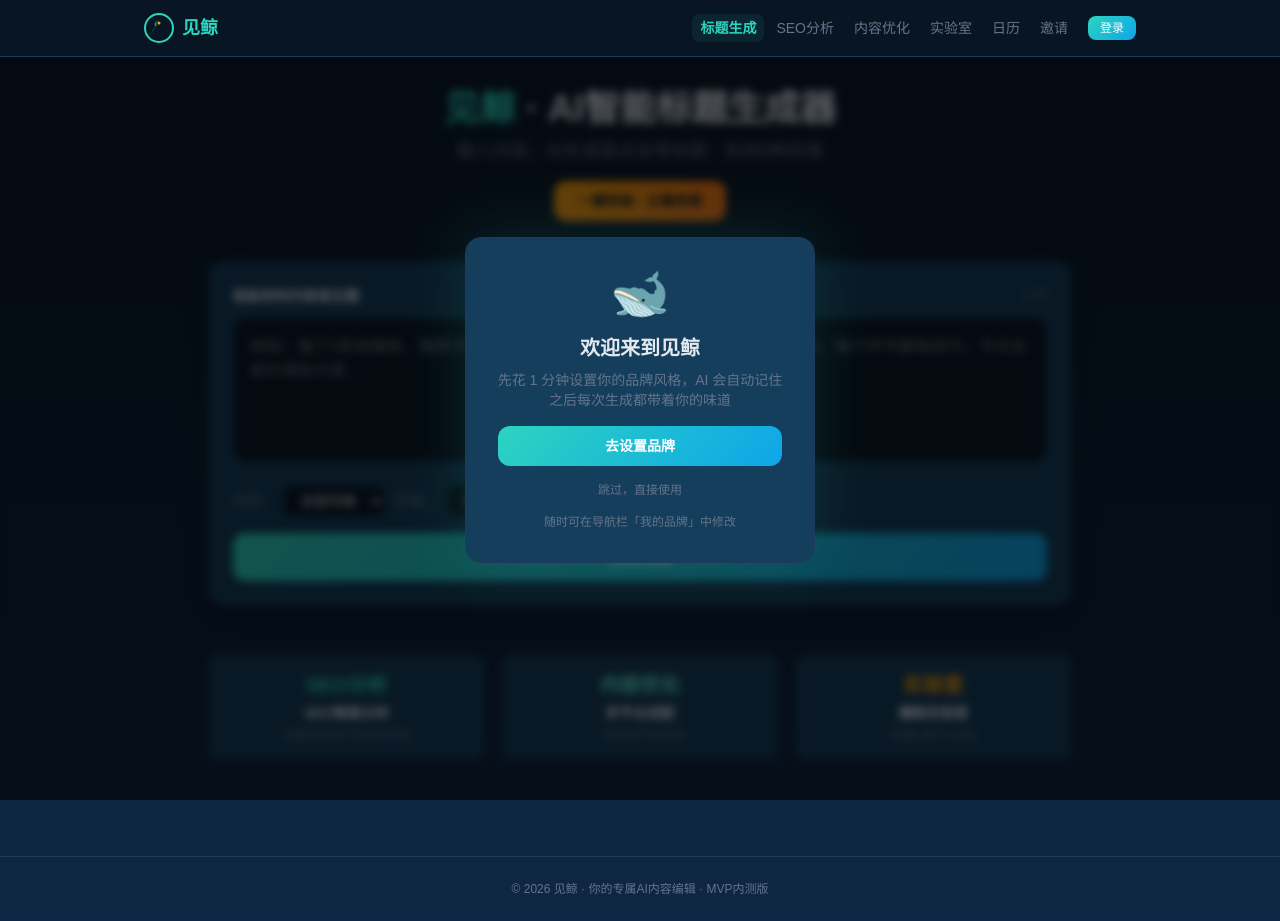
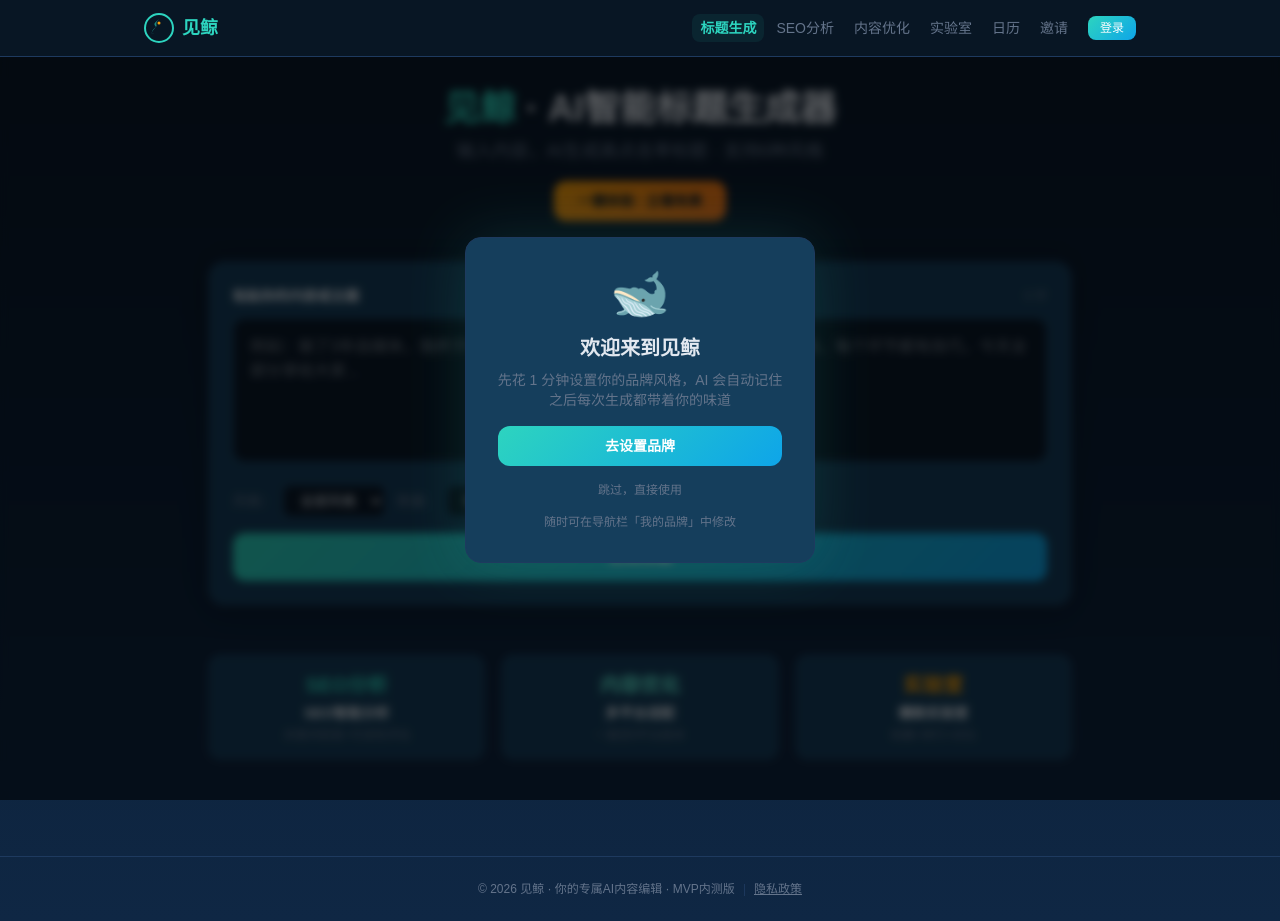
Before and after one commit to cgc-dlh/biling-ai, a Next.js app: page / in a window 1280 px wide. Built offline with nearby package versions, Linux system fonts and the light colour scheme.

Commit message:
chore: Footer加隐私政策链接

```diff
--- a/src/components/Footer.tsx
+++ b/src/components/Footer.tsx
@@ -1,3 +1,5 @@
+import Link from 'next/link';
+
 /**
  * 共享 Footer 组件
  */
@@ -5,6 +7,8 @@ export default function Footer() {
   return (
     <footer className="mt-16 py-6 text-center text-xs border-t" style={{ color: 'var(--muted)', borderColor: 'var(--border-subtle)' }}>
       © 2026 见鲸 · 你的专属AI内容编辑 · MVP内测版
+      <span style={{ margin: '0 0.5rem', color: 'var(--border-subtle)' }}>|</span>
+      <Link href="/privacy" style={{ color: 'var(--muted)', textDecoration: 'underline' }}>隐私政策</Link>
     </footer>
   );
 }
```
